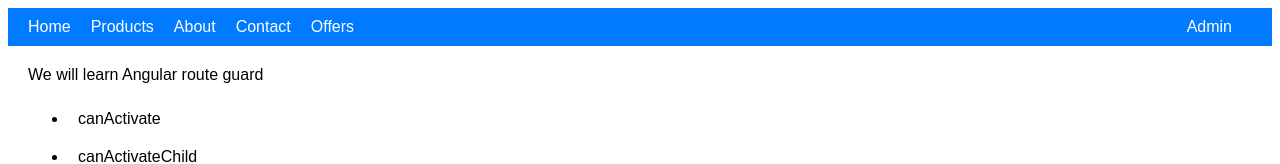
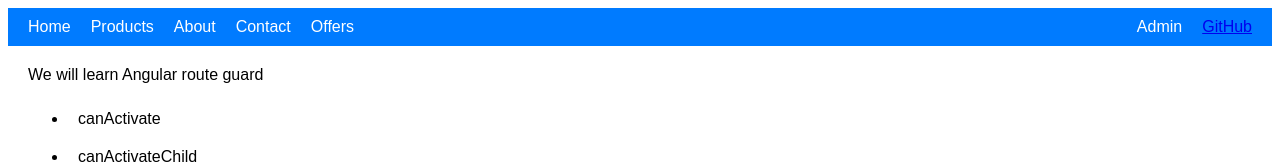
Before and after one commit to bittu1040/angular-router-guard-demo, an Angular app: page /home in a window 1280 px wide. Shown: the top 164 px of the page. Built offline with nearby package versions, Linux system fonts and the light colour scheme.

Commit message:
Update header.component.html

```diff
--- a/src/app/components/header/header.component.html
+++ b/src/app/components/header/header.component.html
@@ -8,5 +8,6 @@
   </div>
   <div class="right">
     <div class="nav-item" (click)="goToAdmin()">Admin</div>
+    <a href="https://github.com/bittu1040/angular-router-guard-demo" target="_blank">GitHub</a>
   </div>
 </div>
```
